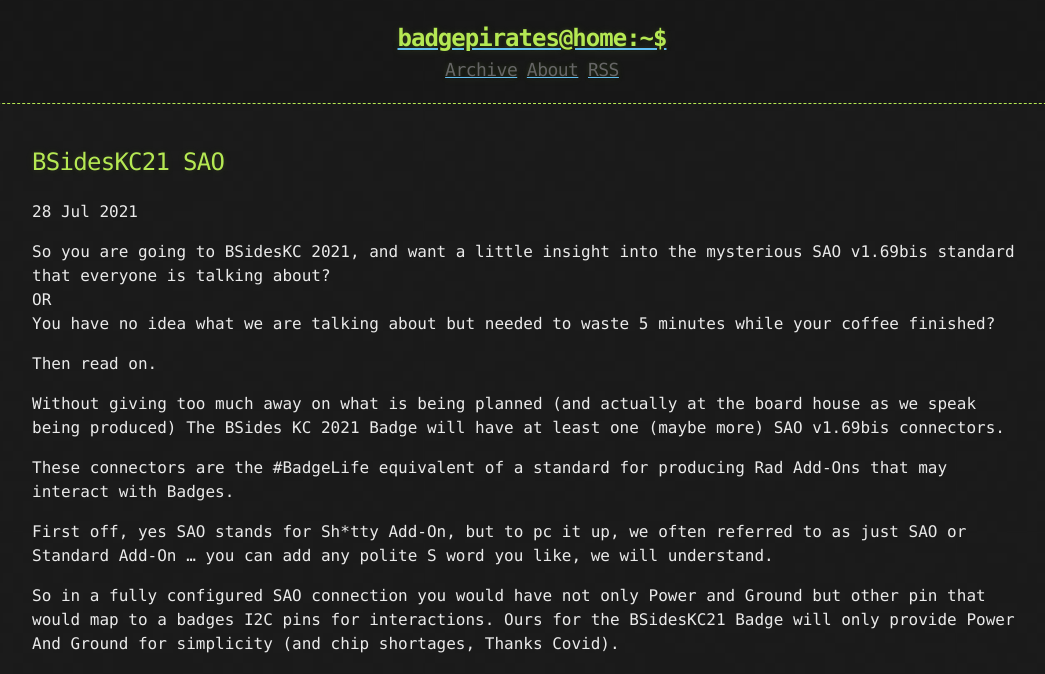
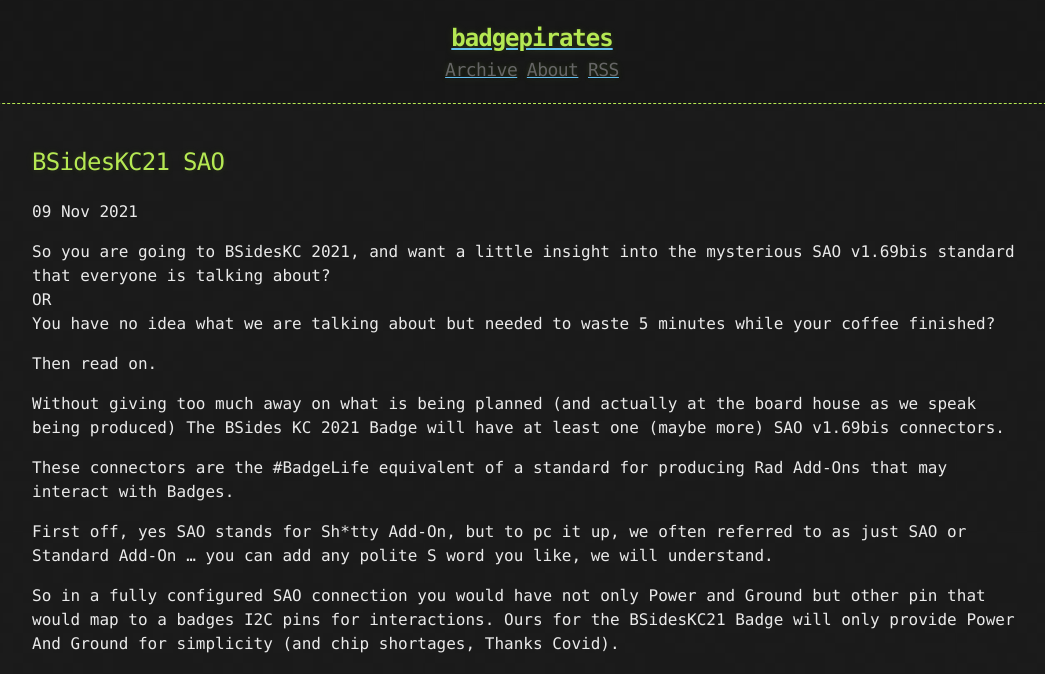
Before and after one commit to flightgod/flightgod.github.io, a Jekyll site: the page built from _posts/2021-7-28-BSidesKC_21_BadgeSAO.md, in a window 1280 px wide. Shown: the top 674 px of the page, without its empty margins (108-1153 px from the left). Built offline with Jekyll 4.4.1, drawn with Linux system fonts in a browser that asks for light colours.

```diff
--- a/_config.yml
+++ b/_config.yml
@@ -30,3 +30,5 @@ plugins:
 # Custom variables
 owner : "BadgePirates"
 year : "2021"
+
+google_analytics: [Your Google Analytics tracking ID]
--- a/_includes/header.html
+++ b/_includes/header.html
@@ -2,7 +2,7 @@
   <div>
     <a href="{{ "/" | prepend: site.baseurl | replace: '//', '/' }}">
     {% assign owner_first_name = site.owner | split: " " %}
-    <h1>{{ owner_first_name[0] | downcase }}@home:~$</h1>
+    <h1>{{ owner_first_name[0] | downcase }}</h1>
     </a>
     <div class="header-links">
       {% include links.html %}
--- a/_posts/2021-7-28-BSidesKC_21_BadgeSAO.md
+++ b/_posts/2021-7-28-BSidesKC_21_BadgeSAO.md
@@ -1,6 +1,8 @@
 ---
 layout: post
 title: BSidesKC21 SAO
+date:   2021-11-09 09:55:32 -0800
+categories: BSidesKC
 ---
 So you are going to BSidesKC 2021, and want a little insight into the mysterious SAO v1.69bis standard that everyone is talking about? <br>
 OR<br>
```
